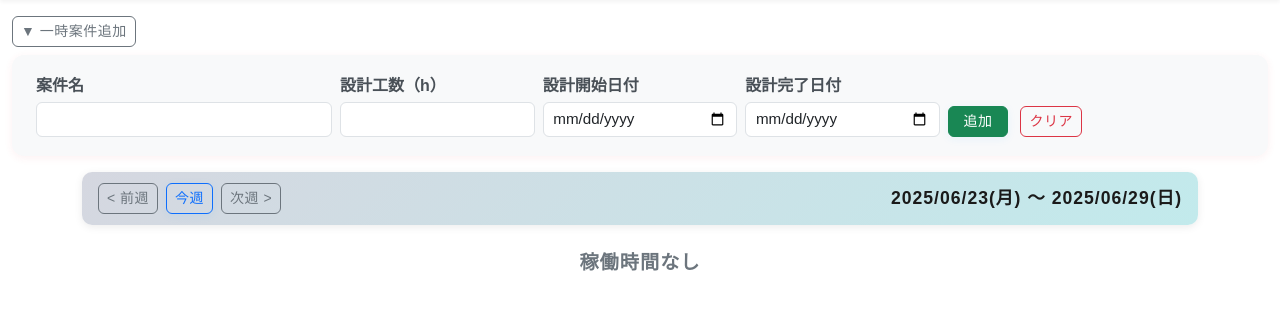
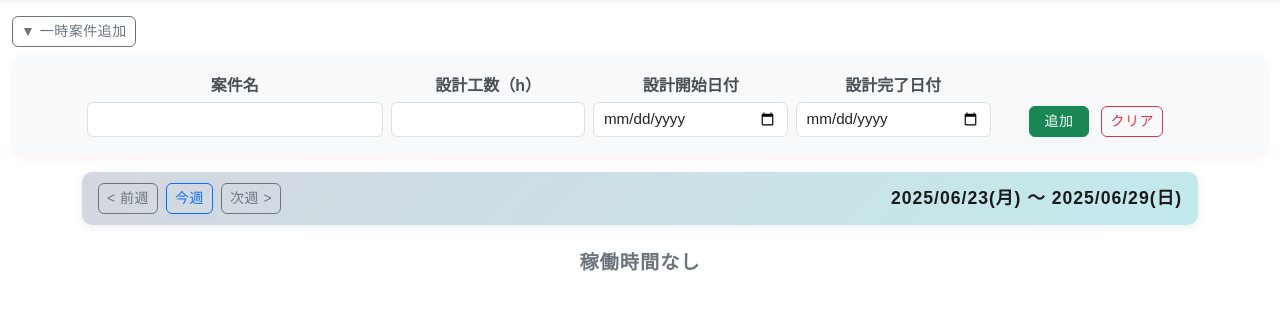
Before and after one commit to francisnguyenanh/QLDA_JEMS, a Flask app: page /design_hours_table in a window 1280 px wide, after a click that opens the changed part. Shown: the part 73-383 px from the top of the page. Run offline with Flask 3, Linux system fonts and the light colour scheme; the visitor is signed in with stand-in values (Sample User, id 1); data that the repository does not hold is empty; some libraries are stand-ins or nearby versions.

Commit message:
feat: Center align temporary project form for improved layout

```diff
--- a/templates/design_hours_table.html
+++ b/templates/design_hours_table.html
@@ -197,7 +197,7 @@ tr:nth-child(2) th.date-col {
     <div class="collapse" id="temp-project-collapse">
         <div class="card">
             <div class="card-body">
-                <form id="temp-project-form" class="row g-2 align-items-end">
+                <form id="temp-project-form" class="row g-2 align-items-end justify-content-center text-center">
                     <div class="col-md-3">
                         <label class="form-label mb-1">案件名</label>
                         <input type="text" class="form-control form-control-sm" id="temp-project-name" required>
```
